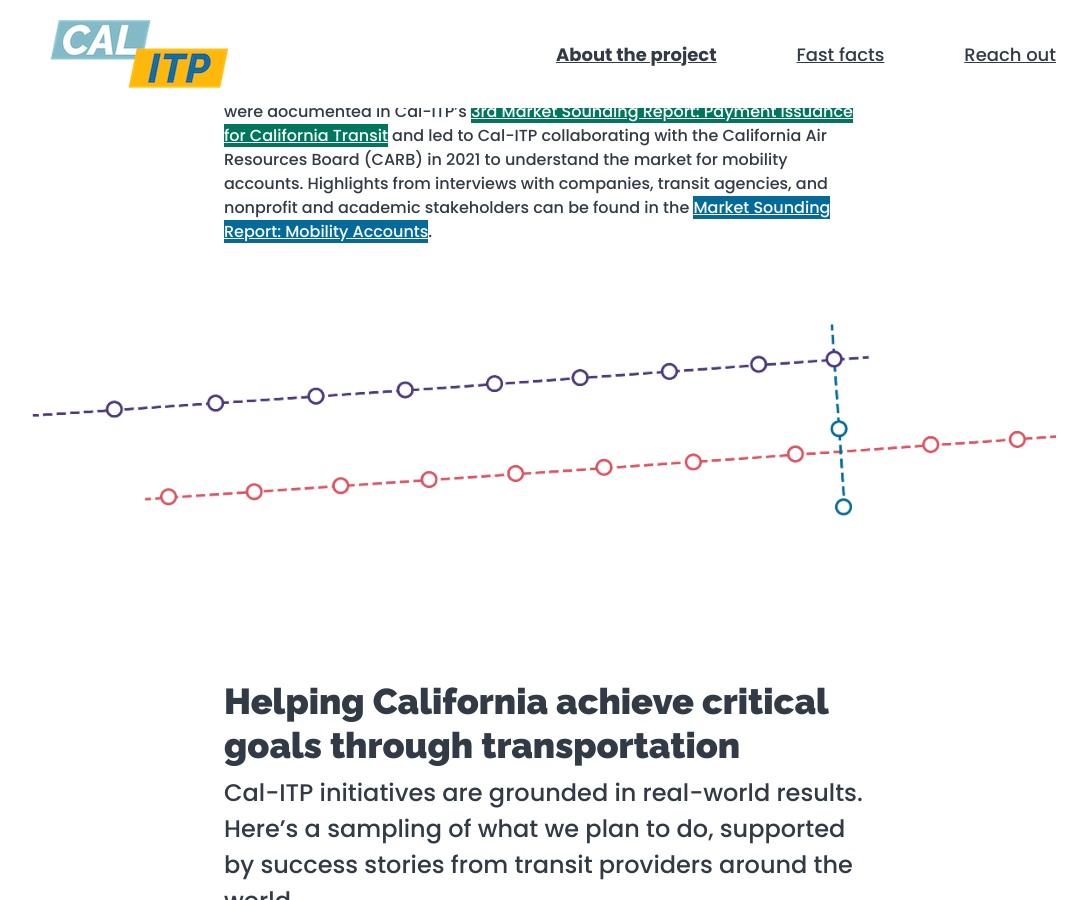
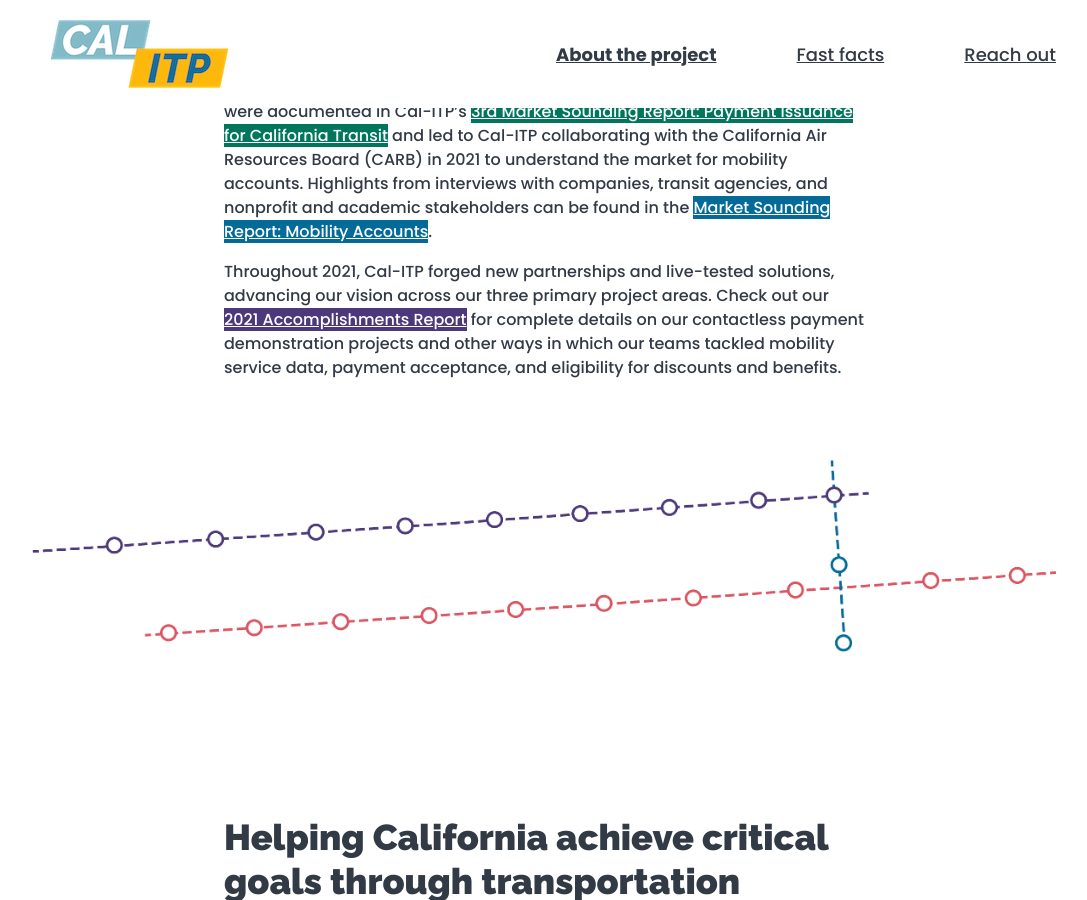
Before and after one commit to cal-itp/calitp.org, a Jekyll site: the page built from index.html, in a window 1280 px wide and 900 px high, scrolled down 3327 px. Shown: the whole window, without its empty margins (96-1183 px from the left). Built offline with Jekyll 4.4.1, drawn with Linux system fonts in a browser that asks for light colours.

Commit message:
feat: 2021 Accomplishments Report

```diff
--- a/index.html
+++ b/index.html
@@ -95,6 +95,8 @@
     <p>To increase the quality and quantity of transit data published by California's transit providers, Cal-ITP and state and regional partners explored passenger-counting technologies in July 2020. Passenger occupancy data is crucial for transportation planning purposes, and physical distancing due to COVID-19 has highlighted the benefit for riders to know real-time passenger crowding in trip planning. Cal-ITP’s <a rel="noreferrer" target="_blank" class="gold-link" href="https://dot.ca.gov/-/media/dot-media/cal-itp/documents/calitp-market-sounding-real-time-transit-vehicle-occupancy-report-a11y.pdf">2nd Market Sounding: Real-Time Transit Vehicle Occupancy Report</a> was published in October 2020.</p>
 
     <p>In 2020, Cal-ITP and partners gathered input from marketplace companies to gauge capabilities and interest in supporting payment issuance. The findings were documented in Cal-ITP’s <a rel="noreferrer" target="_blank" class="green-link" href="https://dot.ca.gov/-/media/dot-media/cal-itp/documents/cal-itp-payment-issuance-market-sounding-response-summary-report-final-a11y.pdf">3rd Market Sounding Report: Payment Issuance for California Transit</a> and led to Cal-ITP collaborating with the California Air Resources Board (CARB) in 2021 to understand the market for mobility accounts. Highlights from interviews with companies, transit agencies, and nonprofit and academic stakeholders can be found in the <a rel="noreferrer" target="_blank" class="blue-link" href="{{ site.baseurl }}/assets/Mobility.Accounts.Market.Sounding.Summary.Report.pdf">Market Sounding Report: Mobility Accounts</a>.</p>
+
+    <p>Throughout 2021, Cal-ITP forged new partnerships and live-tested solutions, advancing our vision across our three primary project areas. Check out our <a rel="noreferrer" target="_blank" class="purple-link" href="{{ site.baseurl }}/assets/Cal-ITP.2021.Accomplishments.Report.pdf">2021 Accomplishments Report</a> for complete details on our contactless payment demonstration projects and other ways in which our teams tackled mobility service data, payment acceptance, and eligibility for discounts and benefits.</p>
   </section>
 
   <picture class="railway">
```
Also changed, not shown: 1 other file.
